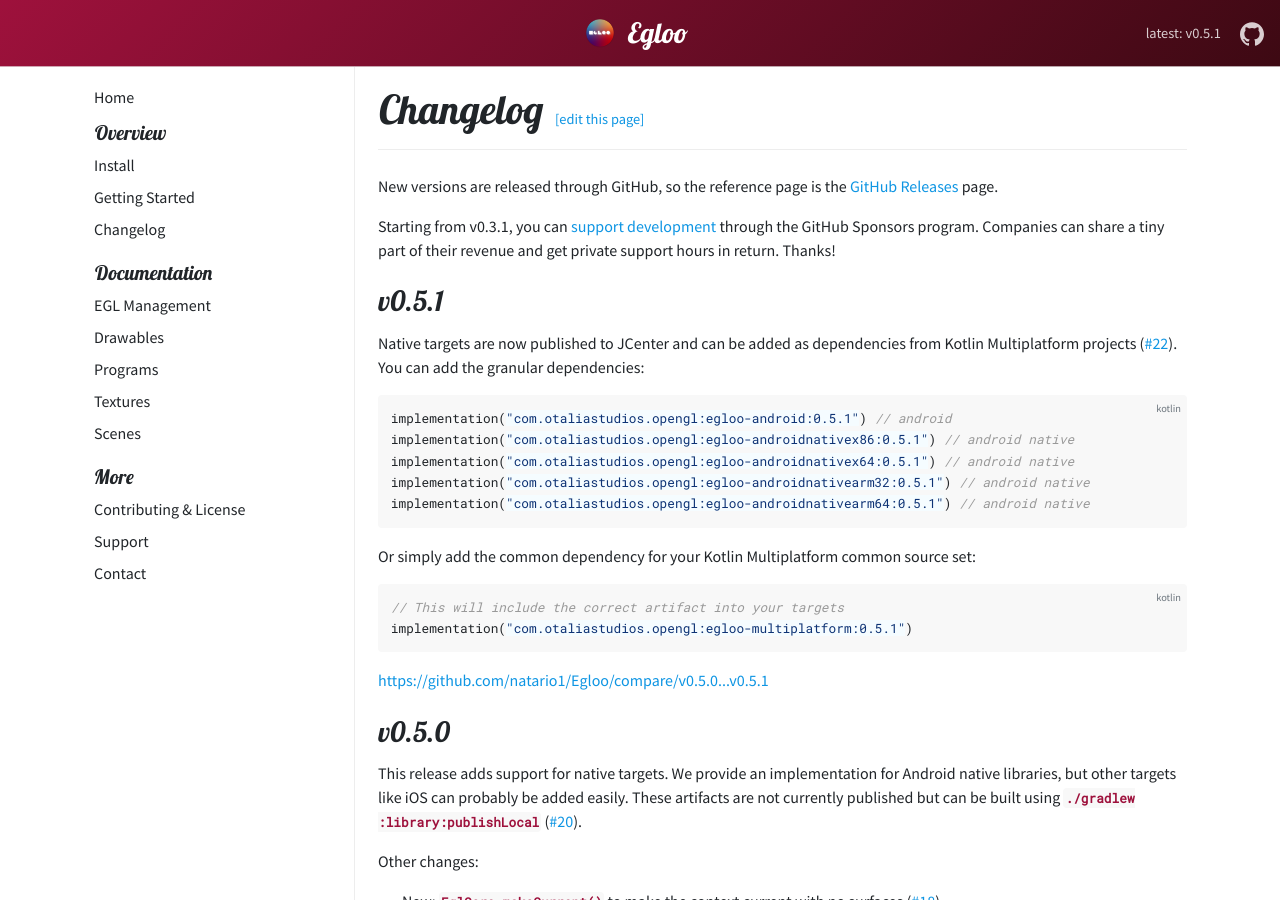
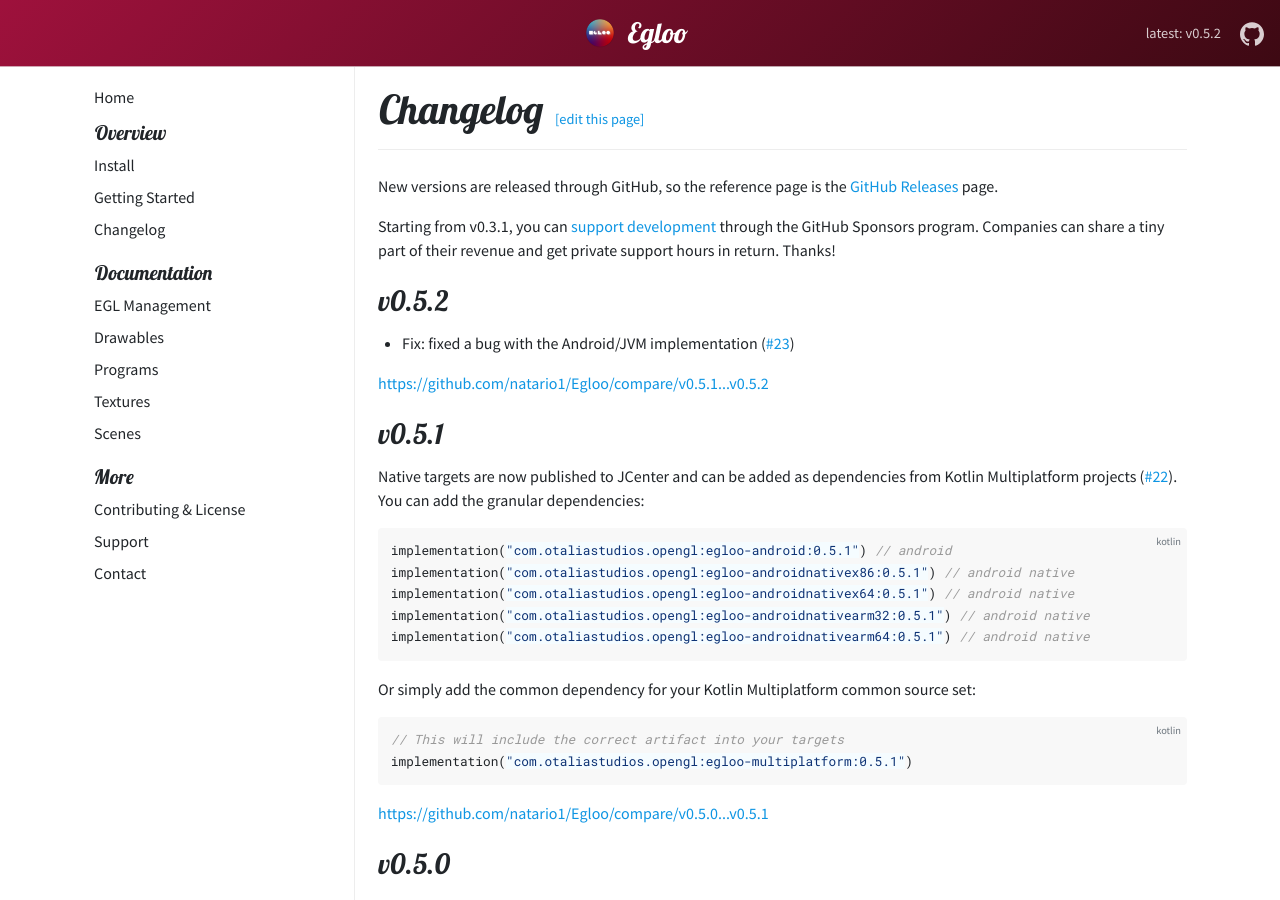
Before and after one commit to natario1/Egloo, a Jekyll site: the page built from docs/_about/changelog.md, in a window 1280 px wide and 900 px high. Built offline with Jekyll 4.4.1, drawn with Linux system fonts in a browser that asks for light colours.

Commit message:
Release v0.5.2 (#24)

```diff
--- a/docs/_about/changelog.md
+++ b/docs/_about/changelog.md
@@ -8,6 +8,12 @@ New versions are released through GitHub, so the reference page is the [GitHub R
 
 Starting from v0.3.1, you can [support development](https://github.com/sponsors/natario1) through the GitHub Sponsors program.
 Companies can share a tiny part of their revenue and get private support hours in return. Thanks!
+
+### v0.5.2
+
+- Fix: fixed a bug with the Android/JVM implementation ([#23][23])
+
+<https://github.com/natario1/Egloo/compare/v0.5.1...v0.5.2>
 
 ### v0.5.1
 
@@ -63,3 +69,4 @@ First versioned release.
 [18]: https://github.com/natario1/Egloo/pull/18
 [20]: https://github.com/natario1/Egloo/pull/20
 [22]: https://github.com/natario1/Egloo/pull/22
+[23]: https://github.com/natario1/Egloo/pull/23
--- a/docs/_config.yml
+++ b/docs/_config.yml
@@ -12,7 +12,7 @@ google_analytics_id: 'UA-155077779-3'
 google_site_verification: '4x49i17ABIrSvUl52SeL0-t0341aTnWWaC62-FYCRT4'
 github: [metadata] # TODO What's this?
 github_repo: Egloo
-github_version: 0.5.1
+github_version: 0.5.2
 github_branch: master
 baseurl: '/Egloo' # Keep as an empty string if served up at the root
 collections:
```
Also changed, not shown: README.md, 1 other file.
